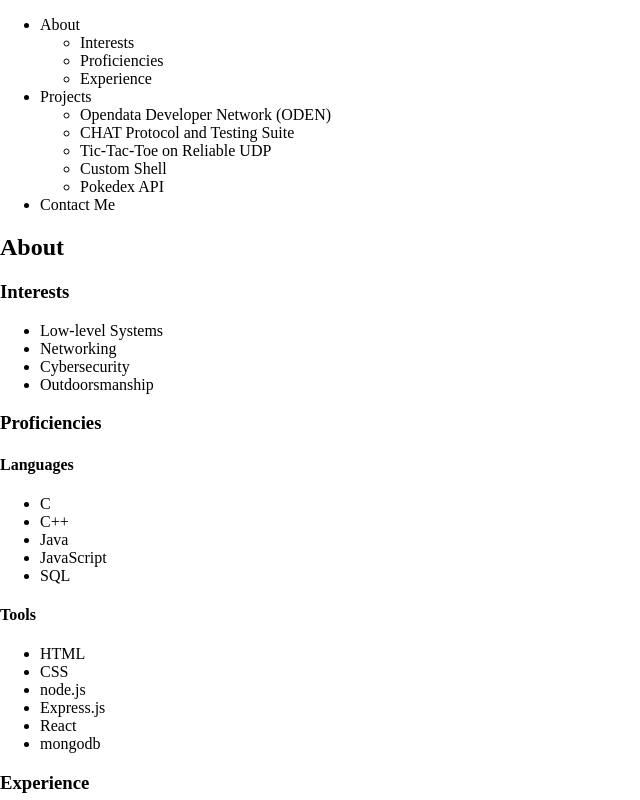
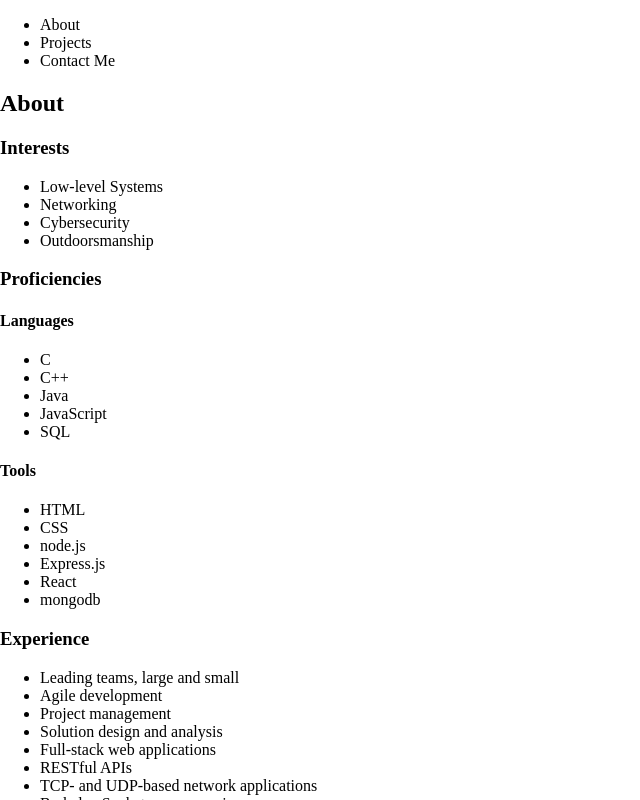
Before and after one commit to mbabey/personal-site, a React (Create React App) app in the folder front-end/: page / in a window 1280 px wide. Shown: the top 800 px of the page, without its empty margins (0-640 px from the left). Built offline with nearby package versions, Linux system fonts and the light colour scheme.

Commit message:
Remove some list items from header

```diff
--- a/front-end/src/components/Header.js
+++ b/front-end/src/components/Header.js
@@ -6,35 +6,15 @@
   const pages = {
     top: 0,
     about: 1,
-    aboutInterests: 2,
-    aboutProficiencies: 3,
-    aboutExperience: 4,
-    projects: 5,
-    projectsOden: 6,
-    projectsChat: 7,
-    projectsUdp: 8,
-    projectsShell: 9,
-    projectsPokedex: 10,
-    contact: 11
+    projects: 2,
+    contact: 3
   }
 
   return (
     <div>
       <ul>
         <li onClick={() => setScrollTo(pages.about)}>About</li>
-        <ul>
-          <li onClick={() => setScrollTo(pages.aboutInterests)}>Interests</li>
-          <li onClick={() => setScrollTo(pages.aboutProficiencies)}>Proficiencies</li>
-          <li onClick={() => setScrollTo(pages.aboutExperience)}>Experience</li>
-        </ul>
         <li onClick={() => setScrollTo(pages.projects)}>Projects</li>
-        <ul>
-          <li onClick={() => setScrollTo(pages.projectsOden)}>Opendata Developer Network (ODEN)</li>
-          <li onClick={() => setScrollTo(pages.projectsChat)}>CHAT Protocol and Testing Suite</li>
-          <li onClick={() => setScrollTo(pages.projectsUdp)}>Tic-Tac-Toe on Reliable UDP</li>
-          <li onClick={() => setScrollTo(pages.projectsShell)}>Custom Shell</li>
-          <li onClick={() => setScrollTo(pages.projectsPokedex)}>Pokedex API</li>
-        </ul>
         <li onClick={() => setScrollTo(pages.contact)}>Contact Me</li>
       </ul>
     </div>
```
